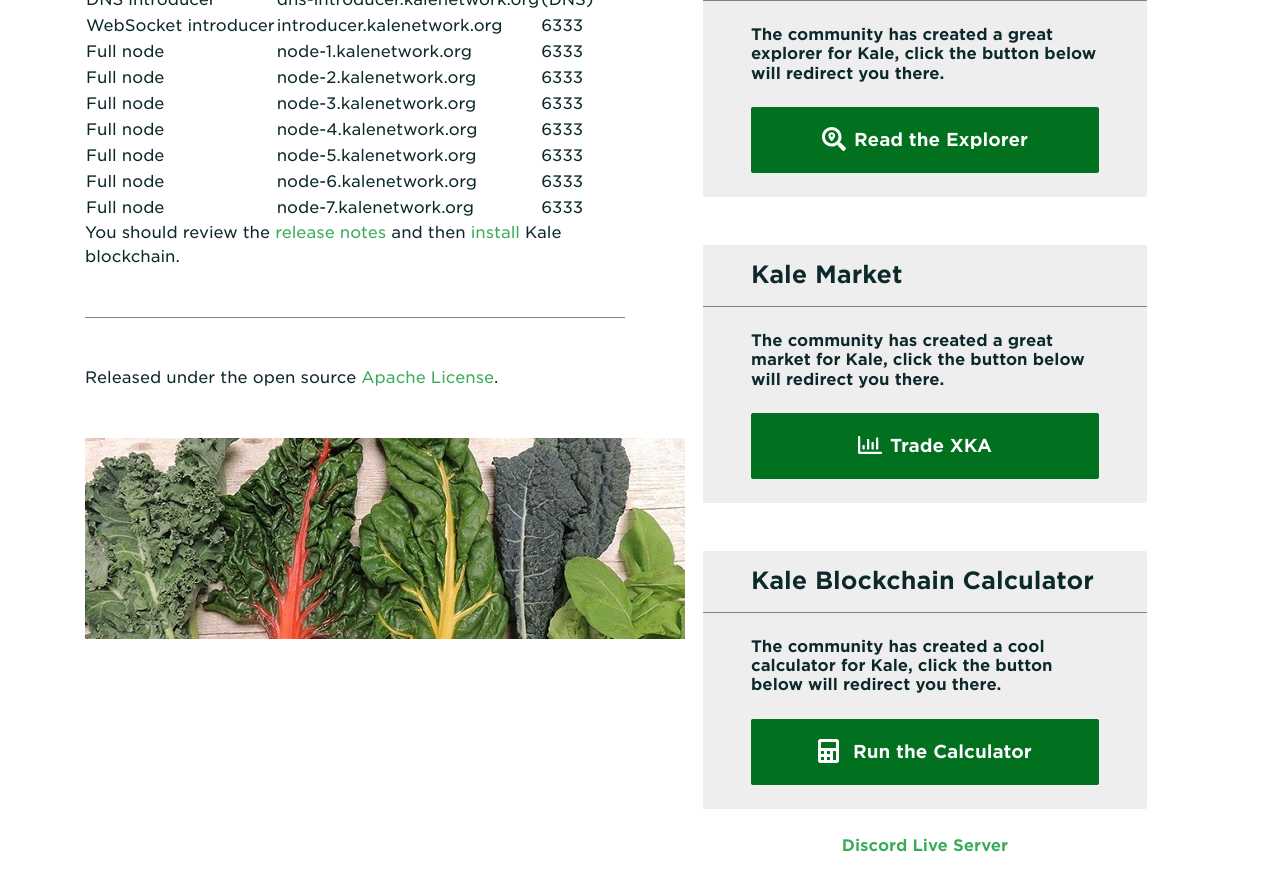
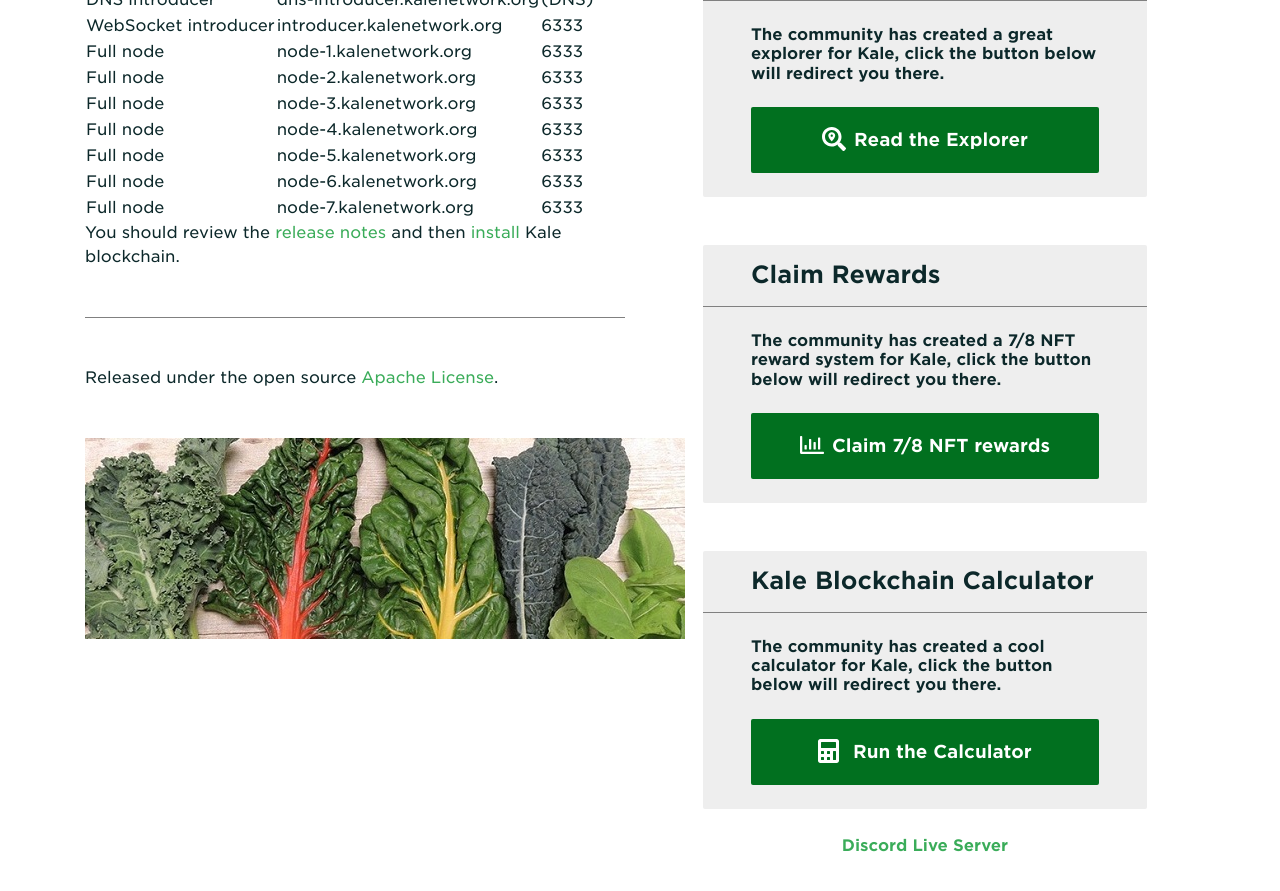
Before and after one commit to Kale-Network/kale-network.github.io, a Jekyll site: the page built from index.md, in a window 1280 px wide and 900 px high, scrolled down 909 px. Shown: the top 891 px of the window. Built offline with Jekyll 4.4.1, drawn with Linux system fonts in a browser that asks for light colours.

Commit message:
add 7/8 NFT rewards information on the side panel;

```diff
--- a/_data/strings.yml
+++ b/_data/strings.yml
@@ -60,6 +60,11 @@ en: # English
   homemain_trader_quote: |
      The community has created a great market for Kale, click the button below will redirect you there.
   homemain_trader_report: "Trade XKA"
+
+  homemain_claimnft_title: "Claim Rewards"
+  homemain_claimnft_quote: |
+     The community has created a 7/8 NFT reward system for Kale, click the button below will redirect you there.
+  homemain_claimnft_report: "Claim 7/8 NFT rewards"
 
   download_main_text: |
     This is the official Chia installer download page. Any other installer download sources are unofficial and unsafe.
@@ -237,9 +242,14 @@ cn: # Chinese
   homemain_calculator_title: "Kale 区块链計算器"
   homemain_calculator_quote: "社区已经为Kale创建了一个很好的計算器，点击下方按钮将引导你去那里。"
   homemain_calculator_report: "運行計算器"
+
   homemain_trader_title: "Kale 市场"
   homemain_trader_quote: "社区已经为Kale创建了一个交易市场，点击下方按钮将引导你去那里。"
   homemain_trader_report: "使用XKA进行交易"
+
+  homemain_claimnft_title: "得到奖励"
+  homemain_claimnft_quote: 社区已经为Kale创建了一个很好的7/8 NFT 奖励恢复器，点击下方按钮将引导你去那里。
+  homemain_claimnft_report: "得到余下的 7/8 NFT奖励"
 
   about_title: "关于我们"
   about_description: |
--- a/_layouts/homemain.html
+++ b/_layouts/homemain.html
@@ -73,7 +73,7 @@ layout: default
                             strings.homemain_explorer_report }}</a>
                     </div>
                 </div>
-                <div class="downloads-box mt-5 mx-md-5">
+                <!-- <div class="downloads-box mt-5 mx-md-5">
                     <h2 class="px-3 pt-2 pb-0 px-md-5 pt-md-3">{{ strings.homemain_trader_title }}</h2>
                     <hr>
                     <div class="px-3 pb-1 pt-0 px-md-5 pb-md-2">
@@ -83,6 +83,18 @@ layout: default
                         <a href="https://market.posat.io/" target="_blank" rel="noreferrer noopener"
                             class="btn btn-lg d-block mt-2 mb-3"><img src="/assets/chart-bar-regular.svg">{{
                             strings.homemain_trader_report }}</a>
+                    </div>
+                </div> -->
+                <div class="downloads-box mt-5 mx-md-5">
+                    <h2 class="px-3 pt-2 pb-0 px-md-5 pt-md-3">{{ strings.homemain_claimnft_title }}</h2>
+                    <hr>
+                    <div class="px-3 pb-1 pt-0 px-md-5 pb-md-2">
+                        <h3 class="mt-4">{{ strings.homemain_claimnft_quote }}</h3>
+                    </div>
+                    <div class="px-3 pb-1 pt-0 px-md-5 pb-md-2">
+                        <a href="https://alltheblocks.net/nft-recovery" target="_blank" rel="noreferrer noopener"
+                            class="btn btn-lg d-block mt-2 mb-3"><img src="/assets/chart-bar-regular.svg">{{
+                            strings.homemain_claimnft_report }}</a>
                     </div>
                 </div>
                 <div class="downloads-box mt-5 mx-md-5">
```
